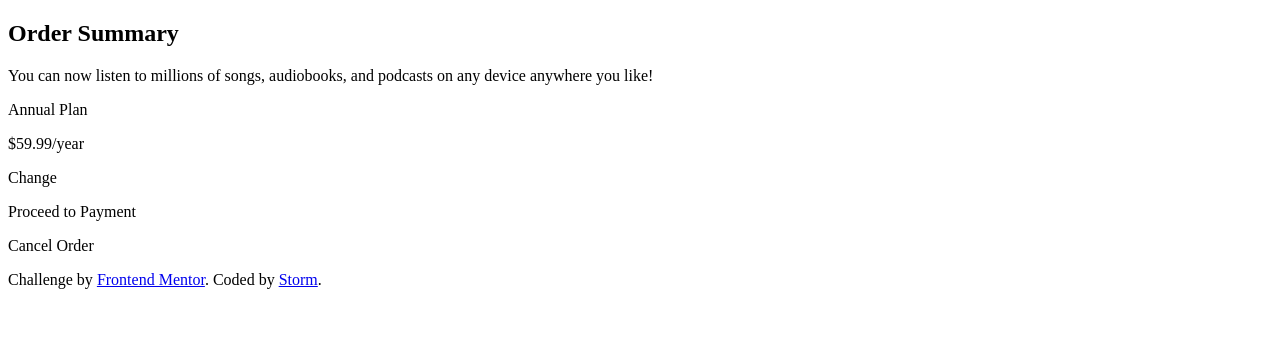
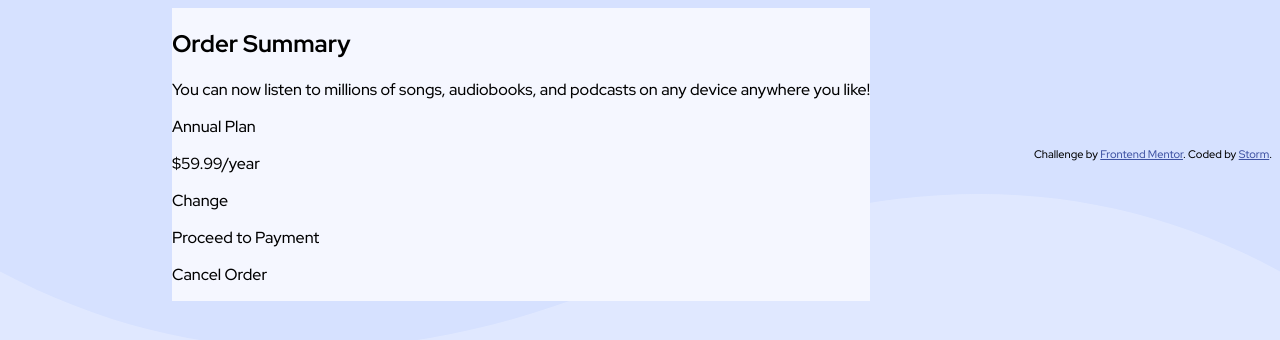
Before and after one commit to stormlycan/order-summary-component-main, a plain HTML site: page index.html in a window 1280 px wide. Drawn offline with Linux system fonts and the light colour scheme.

Commit message:
code updated background image still need adjustment contained still needed to be styled

```diff
--- a/index.html
+++ b/index.html
@@ -5,6 +5,7 @@
   <meta name="viewport" content="width=device-width, initial-scale=1.0"> <!-- displays site properly based on user's device -->
 
   <link rel="icon" type="image/png" sizes="32x32" href="./images/favicon-32x32.png">
+  <link rel="stylesheet" href="style.css">
 
   <title>Frontend Mentor | Order summary card</title>
 </head>
--- a/style.css
+++ b/style.css
@@ -1,3 +1,43 @@
+@import url('https://fonts.googleapis.com/css2?family=Red+Hat+Display:wght@500;700;900&display=swap');
+
+
+:root {
+    --Pale-blue: hsl(225, 100%, 94%);
+    --Bright-blue: hsl(245, 75%, 52%);
+    --Very-pale-blue: hsl(225, 100%, 98%);
+    --Desaturated-blue: hsl(224, 23%, 55%);
+    --Dark-blue: hsl(223, 47%, 23%);}
+
+body{
+    font-family: 'Red Hat Display', sans-serif;
+    display: flex;
+    align-items: center;
+    background-color: var(--Pale-blue);
+    vertical-align: center;
+}
+
+@media  screen and (max-width: 375px) {
+    body{
+        background-image: url(images/pattern-background-mobile.svg);
+        background-size: cover;
+        background-position: center;
+    }
+}
+@media screen and (min-width: 376px) {
+    body{
+        background-image: url(images/pattern-background-desktop.svg);
+        background-size: cover;
+        background-position: center
+    }
+}
+
+.container{
+    background-color: var(--Very-pale-blue);
+    margin: auto;
+}
+
+
+
 .attribution {
     font-size: 11px;
     text-align: center;
```
